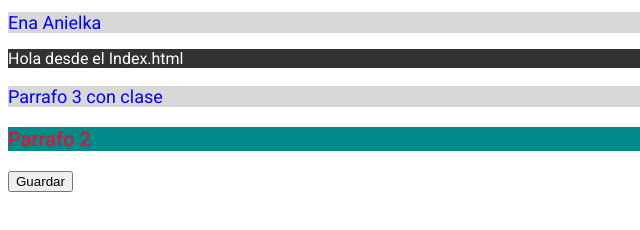
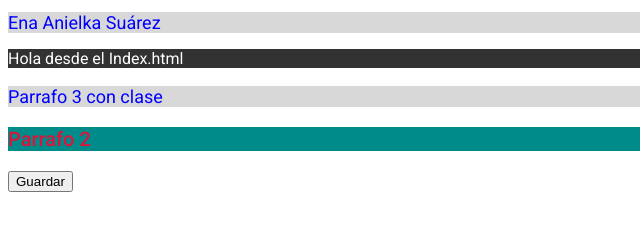
Before and after one commit to trucuta/ena-suarez, a plain HTML site: page index.html in a window 1280 px wide. Shown: the full height of the page, 0-640 px from the left. Drawn offline with Linux system fonts and the light colour scheme.

Commit message:
cambios en el html

```diff
--- a/index.html
+++ b/index.html
@@ -22,7 +22,7 @@
   <!-- Fin del Head -->
   <body>
     <!-- Body: Aquí se agrega el contenido de cada página -->
-    <h1 class="parrafo">Ena Anielka</h1>
+    <h1 class="parrafo">Ena Anielka Suárez</h1>
     <p>Hola desde el Index.html</p>
     <p class="parrafo">Parrafo 3 con clase</p>
     <p id="p-2" class="parrafo">Parrafo 2</p>
```
